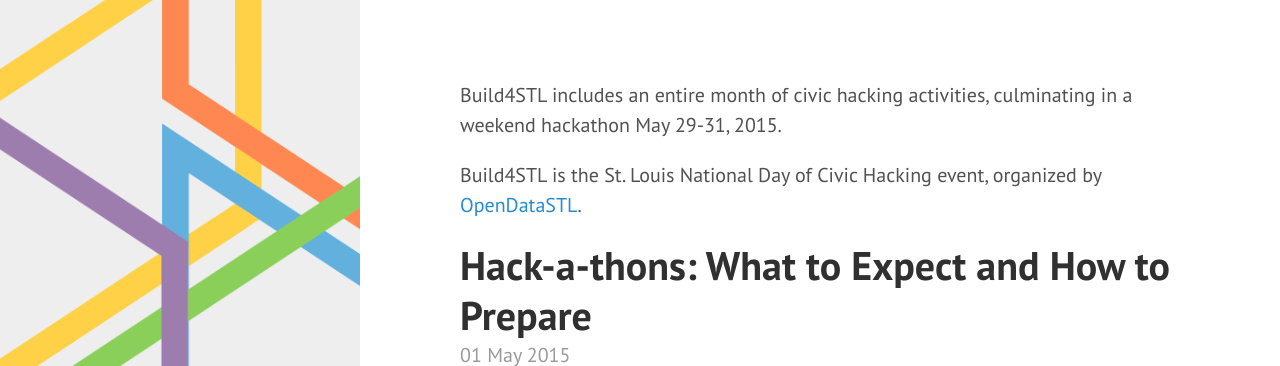
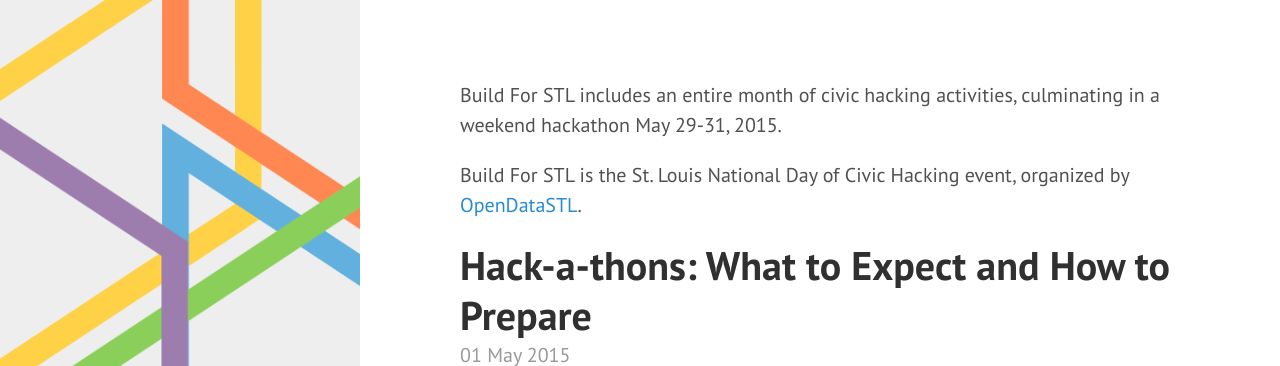
Before and after one commit to OpenSTL/build4stl-jekyll-site, a Jekyll site: the page built from index.html, in a window 1280 px wide and 1080 px high, cut to the strip 0-366 px from the top of the window. Built offline with Jekyll 4.4.1, drawn with Linux system fonts in a browser that asks for light colours; the list of posts is cut into pages by our own code.

Commit message:
Changed 4 to For in header

```diff
--- a/index.html
+++ b/index.html
@@ -3,8 +3,8 @@
 title: Home
 ---
 
-<p>Build4STL includes an entire month of civic hacking activities, culminating in a weekend hackathon May 29-31, 2015.</p>
-<p>Build4STL is the St. Louis National Day of Civic Hacking event, organized by <a href="http://opendatastl.github.io" target="_blank">OpenDataSTL</a>.</p>
+<p>Build For STL includes an entire month of civic hacking activities, culminating in a weekend hackathon May 29-31, 2015.</p>
+<p>Build For STL is the St. Louis National Day of Civic Hacking event, organized by <a href="http://opendatastl.github.io" target="_blank">OpenDataSTL</a>.</p>
 
 <div class="posts">
 {% for post in site.categories.blog %}
```
